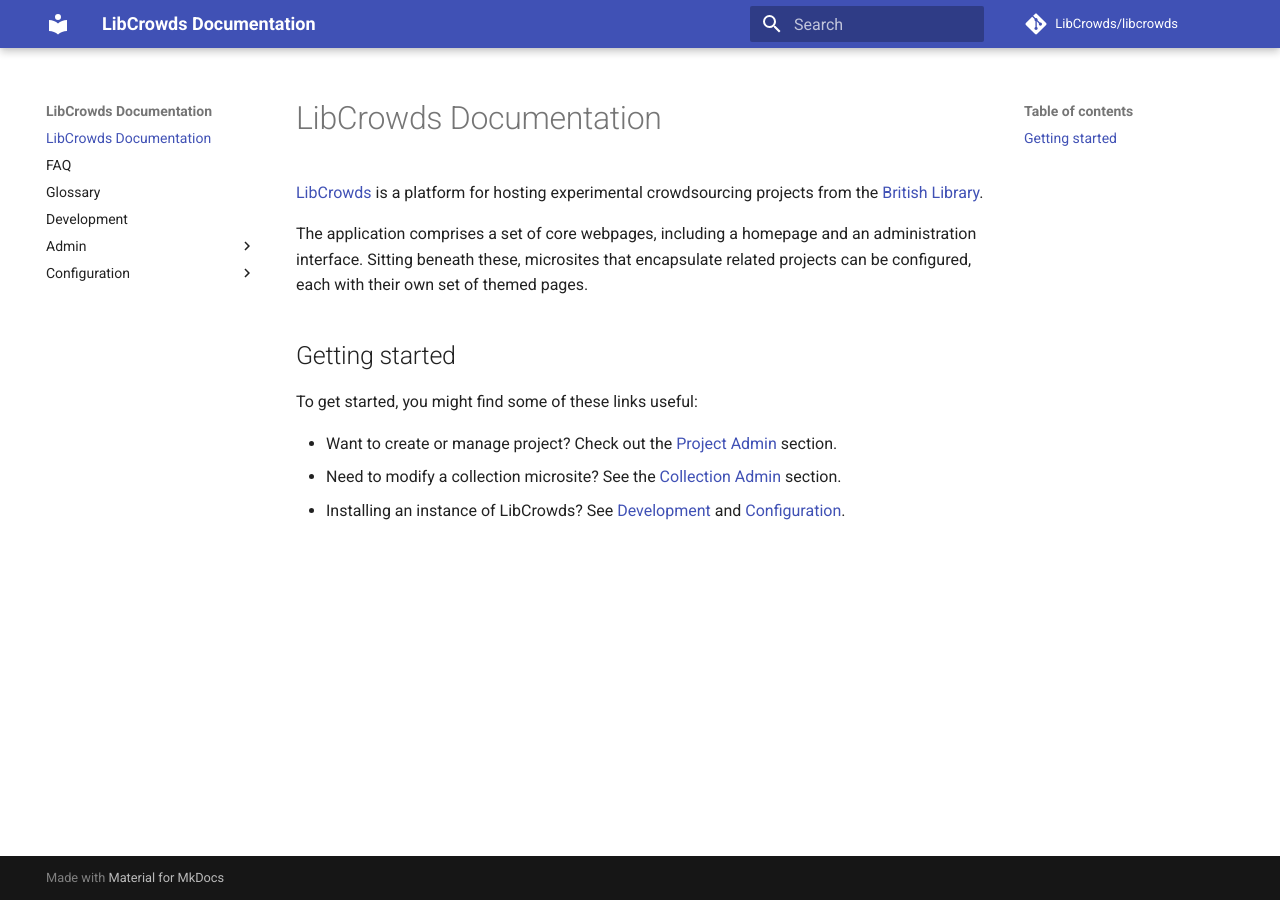
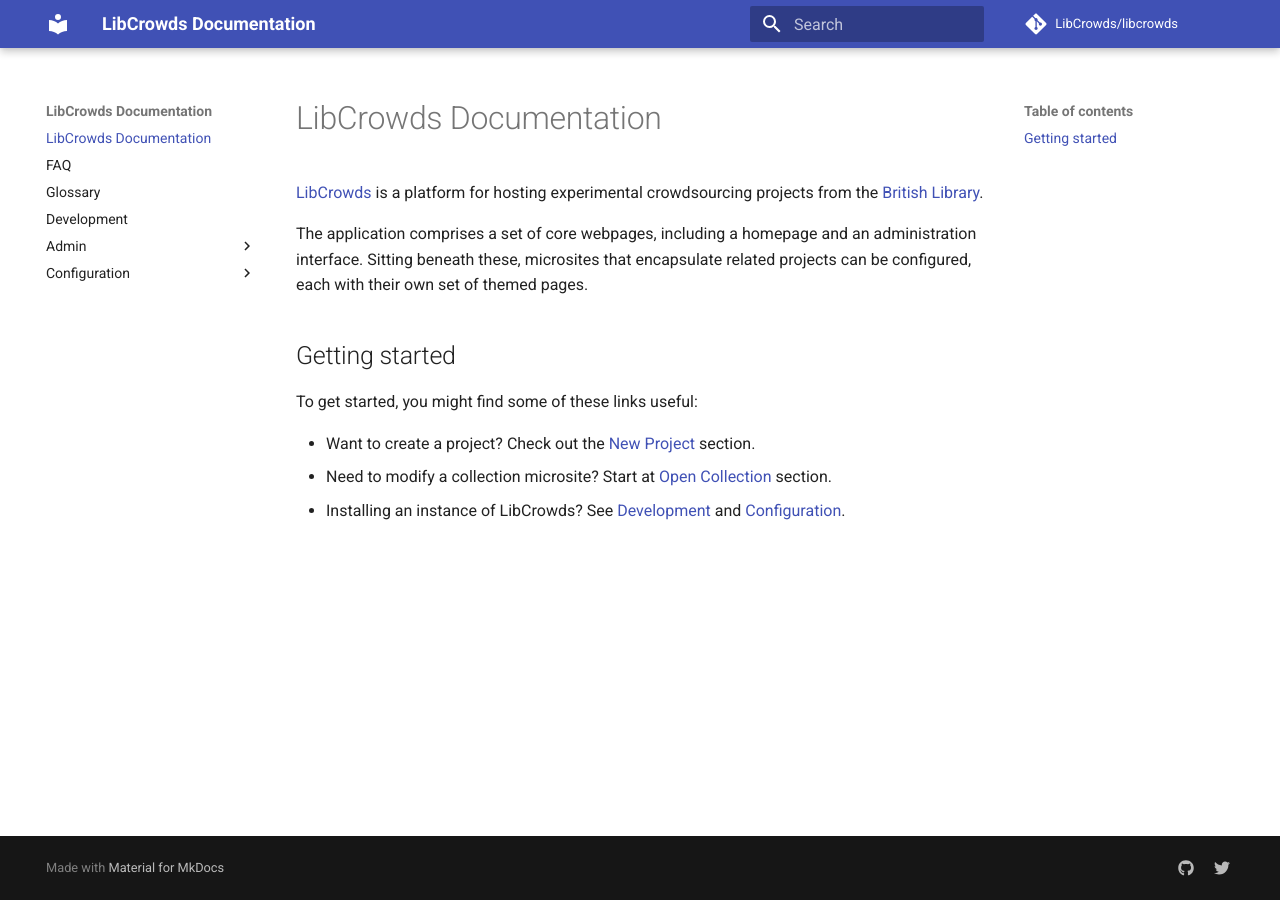
Before and after one commit to LibCrowds/docs, an MkDocs documentation site: the page built from docs/index.md, in a window 1280 px wide. Built offline with MkDocs 1.6.1 and Material for MkDocs 9.7.7, drawn with Linux system fonts in a browser that asks for light colours; comment, search, counter and statistics services are not loaded.

```diff
--- a/docs/index.md
+++ b/docs/index.md
@@ -11,9 +11,9 @@ related projects can be configured, each with their own set of themed pages.
 
 To get started, you might find some of these links useful:
 
-- Want to create or manage project?
-Check out the [Project Admin](admin/project/README.md) section.
+- Want to create a project?
+Check out the [New Project](/admin/project/new.md) section.
 - Need to modify a collection microsite?
-See the [Collection Admin](admin/collection/README.md) section.
+Start at [Open Collection](/admin/collection/open.md) section.
 - Installing an instance of LibCrowds?
-See [Development](development.md) and [Configuration](configuration/README.md).
+See [Development](development.md) and [Configuration](configuration/index.md).
--- a/mkdocs.yml
+++ b/mkdocs.yml
@@ -3,10 +3,12 @@ theme:
   name: 'material'
 repo_name: 'LibCrowds/libcrowds'
 repo_url: 'https://github.com/LibCrowds/libcrowds'
-social:
-  - type: 'github'
-    link: 'https://github.com/LibCrowds'
-  - type: 'twitter'
-    link: 'https://twitter.com/LibCrowds'
+extra:
+  social:
+    - type: 'github'
+      link: 'https://github.com/LibCrowds'
+    - type: 'twitter'
+      link: 'https://twitter.com/LibCrowds'
 markdown_extensions:
   - admonition
+  - meta
```
Also changed, not shown: docs/admin/collection/templates.md (added, +3 -0 lines), docs/admin/index.md (deleted, +0 -8 lines), docs/admin/project/new.md (added, +3 -0 lines), docs/configuration/libcrowds.md (+1 -1 lines), docs/development.md (+1 -1 lines).
